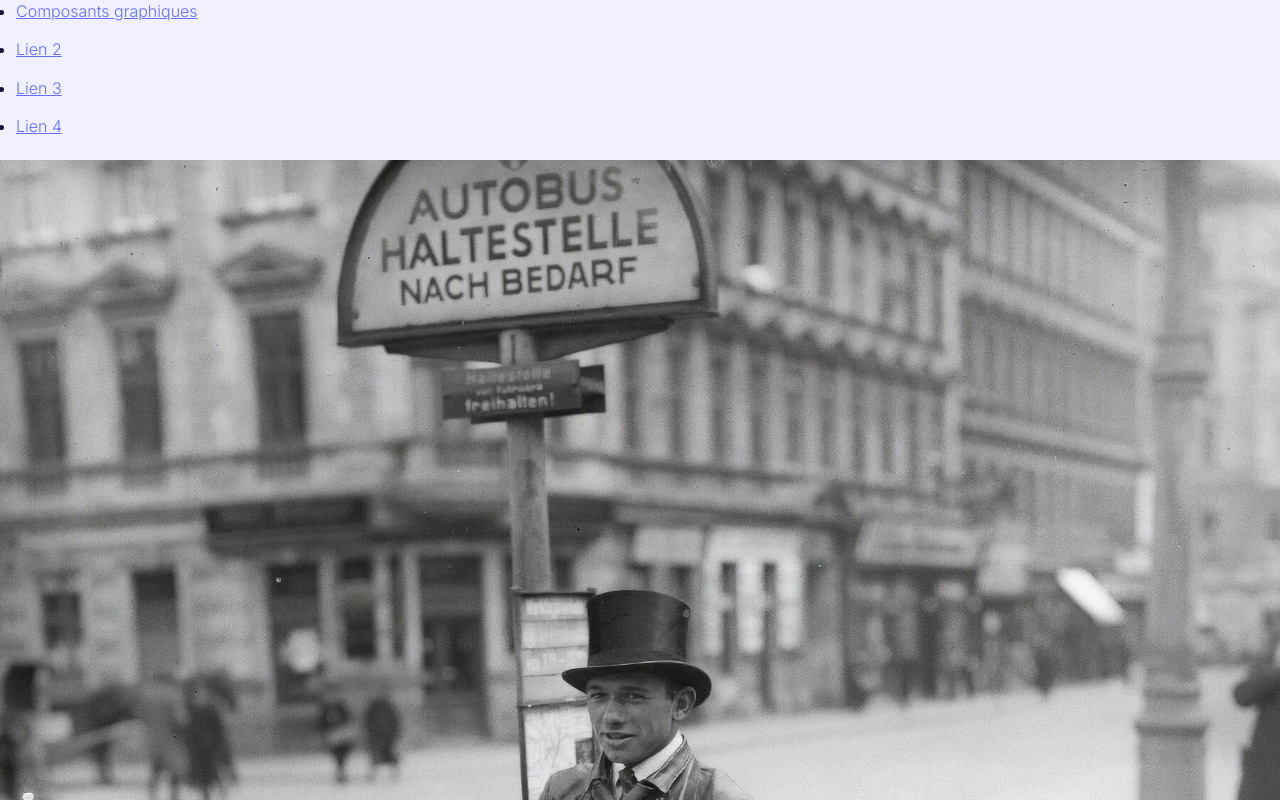
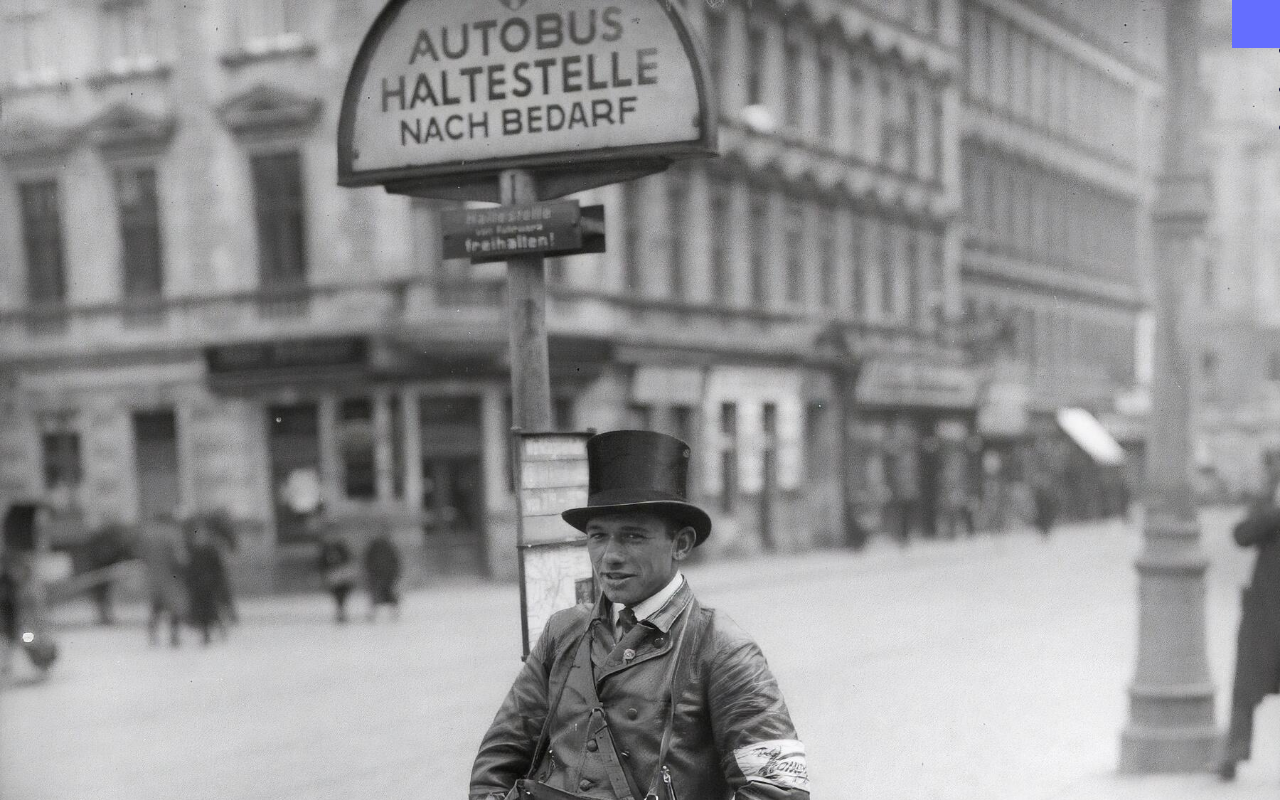
Before and after one commit to Benjamin-Bach/ecv-2023-M2, a plain HTML site: page index.html in a window 1280 px wide. Shown: the top 800 px of the page. Drawn offline with Linux system fonts and the light colour scheme.

Commit message:
Add menu composant

```diff
--- /dev/null
+++ b/assets/css/_menu.css
@@ -0,0 +1,24 @@
+.main-menu{
+    background-color: var(--primaryColor);
+    position: fixed;
+    z-index: 999;
+    top: 0px;
+    right: 0px;
+    width: 100%;
+    height: 100vh;
+    transition: all .3s;
+}
+
+.main-menu.close{
+    right: -100%;
+}
+
+
+.main-menu .toggle-menu{
+    height: calc(var(--unit) * 3);
+    width: calc(var(--unit) * 3);
+    background-color: var(--secondaryColor);
+    position: fixed;
+    right: 0;
+    cursor: pointer;
+}
--- a/assets/css/app.css
+++ b/assets/css/app.css
@@ -3,3 +3,4 @@
 @import url('_images.css');
 @import url('_typo.css');
 @import url('_flex.css');
+@import url('_menu.css');
--- a/assets/js/app.js
+++ b/assets/js/app.js
@@ -0,0 +1,6 @@
+
+
+
+document.querySelector('.toggle-menu').addEventListener('click', () => {
+    document.querySelector('.main-menu').classList.toggle('close')
+})
--- a/index.html
+++ b/index.html
@@ -15,8 +15,8 @@
     <main>
 
         <!-- Main menu -->
-        <nav>
-            <div id="toogleMenu"></div>
+        <nav class="main-menu close">
+            <div class="toggle-menu"></div>
             <ul>
                 <li><a href="components.html">Composants graphiques</a></li>
                 <li><a href="#">Lien 2</a></li>
```
